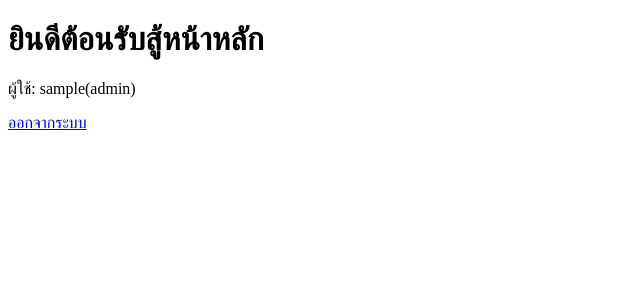
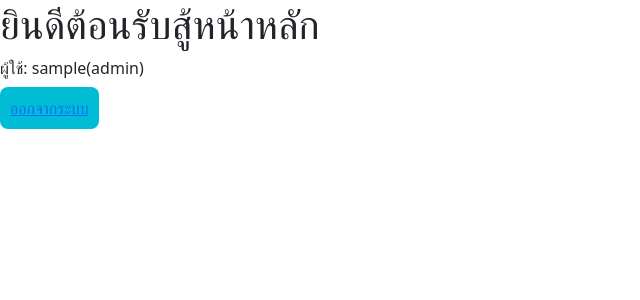
Before and after one commit to tanapon010/onlineshop, a PHP site: page / in a window 1280 px wide. Shown: the top 300 px of the page, without its empty margins (0-640 px from the left). Run offline with PHP 8.4, Linux system fonts and the light colour scheme; the visitor is signed in with stand-in values (Sample User, id 1).

Commit message:
Add files via upload

```diff
--- a/index.php
+++ b/index.php
@@ -14,7 +14,19 @@
 <head>
     <meta charset="UTF-8">
     <meta name="viewport" content="width=device-width, initial-scale=1.0">
+    <link href="https://cdn.jsdelivr.net/npm/bootstrap@5.3.0/dist/css/bootstrap.min.css" rel="stylesheet">
     <title>หน้าหลัก</title>
+    <style>
+        a{
+            width: 100%;
+            background-color: #00bcd4;
+            border: none;
+            padding: 10px;
+            font-size: 16px;
+            border-radius: 8px;
+            transition: background-color 0.3s ease;
+        }
+    </style>
 </head>
 <body>
     <h1>ยินดีต้อนรับสู้หน้าหลัก</h1>
```
